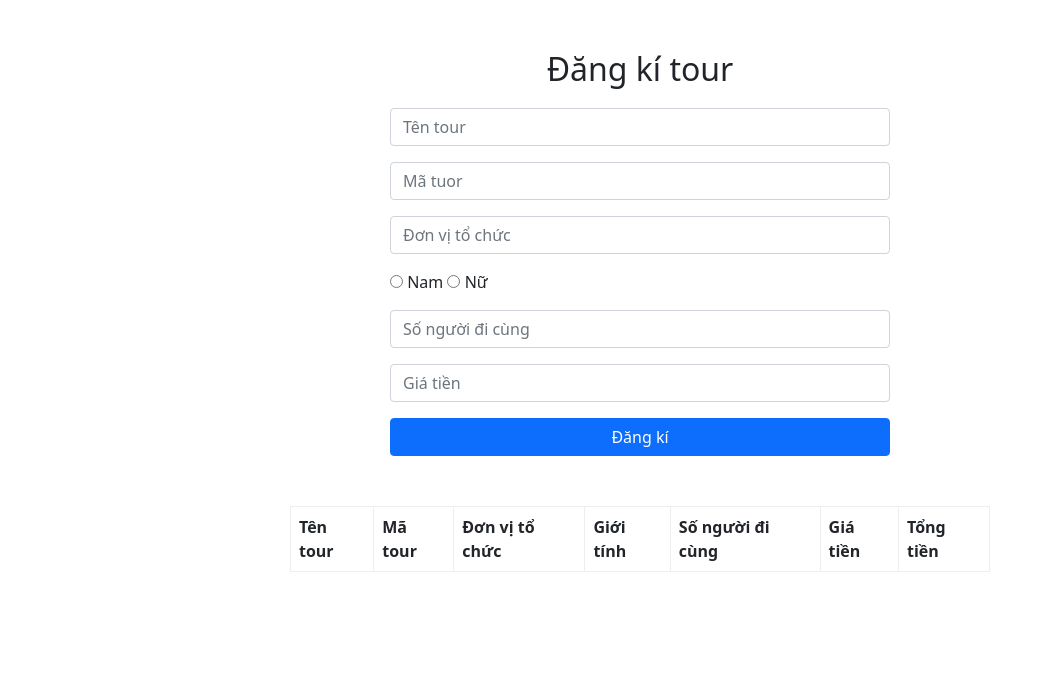
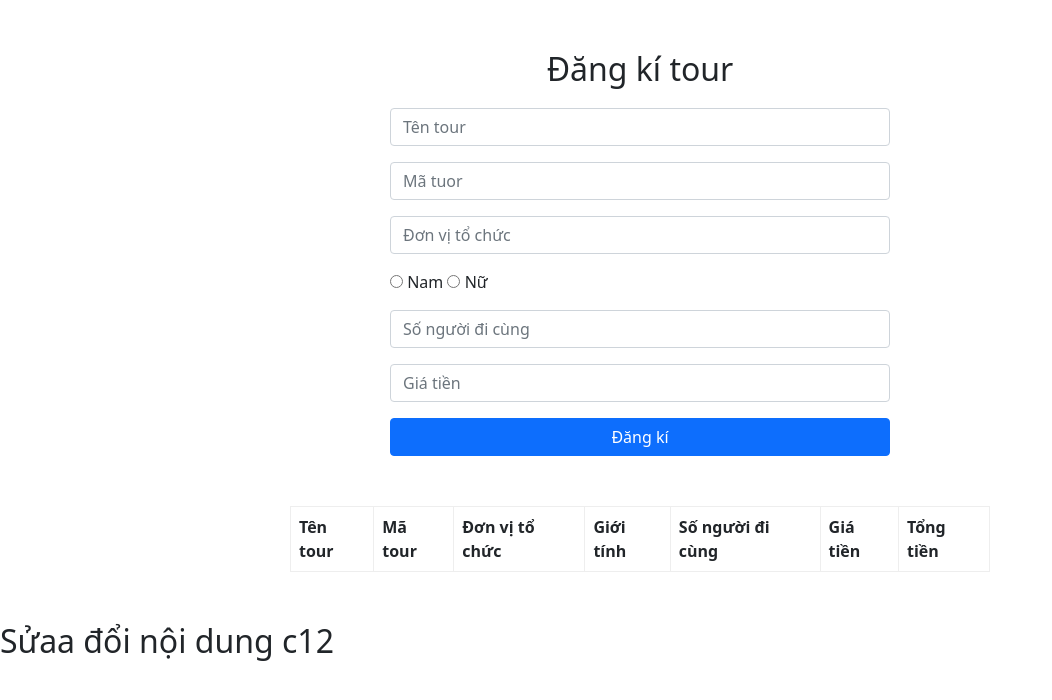
Before and after one commit to nguyenduongdev/clockSales, a plain HTML site: page index.html in a window 1280 px wide. Shown: the whole page, without its empty margins (0-1052 px from the left). Drawn offline with nearby package versions, Linux system fonts and the light colour scheme.

Commit message:
C12 sua index va script

```diff
--- a/index.html
+++ b/index.html
@@ -123,6 +123,7 @@
             <h3>Đã thêm vào bảng</h3>
         </div>
     </div>
+    <h2>Sửaa đổi nội dung c12</h2>
     <script src="./script.js"></script>
 </body>
 
--- a/script.js
+++ b/script.js
@@ -119,5 +119,5 @@ function Validator() {
         }
     }
 }
-
+console.log("sửa đổi nội dung");
 Validator();
```
